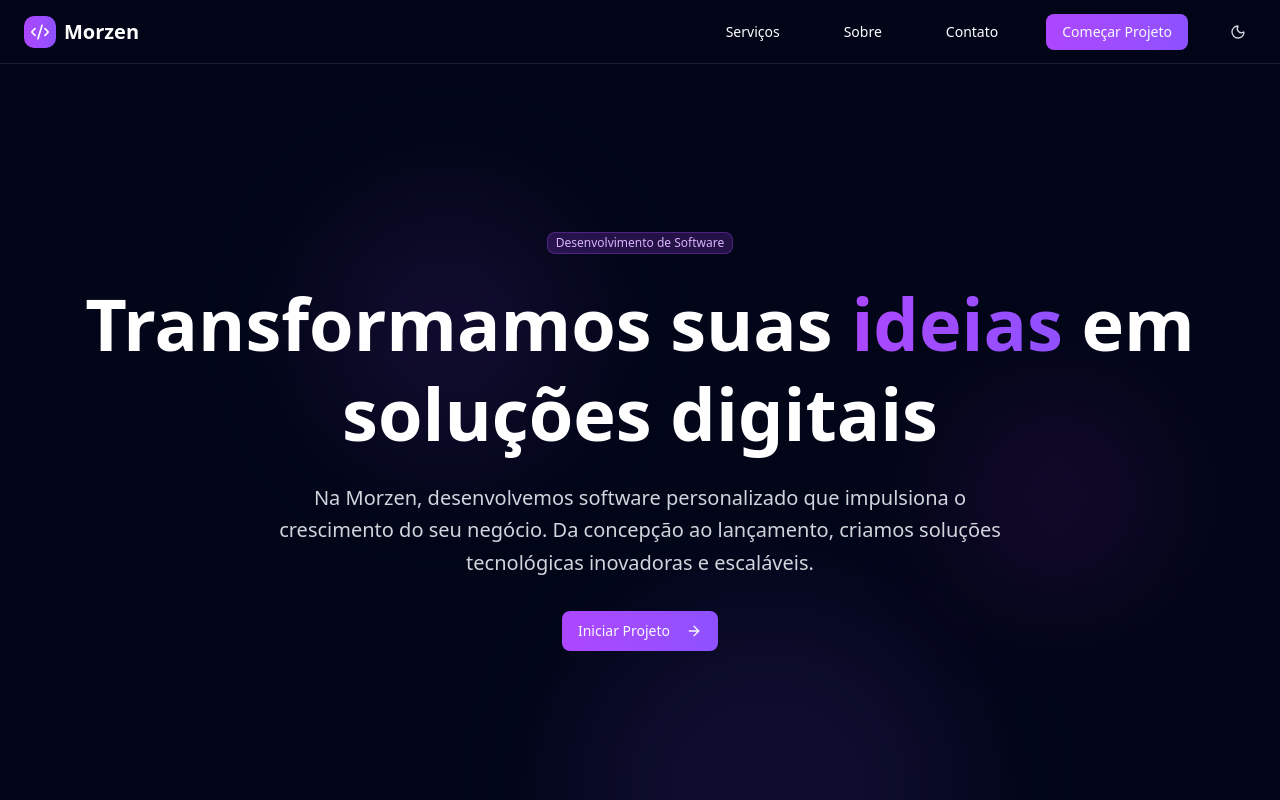
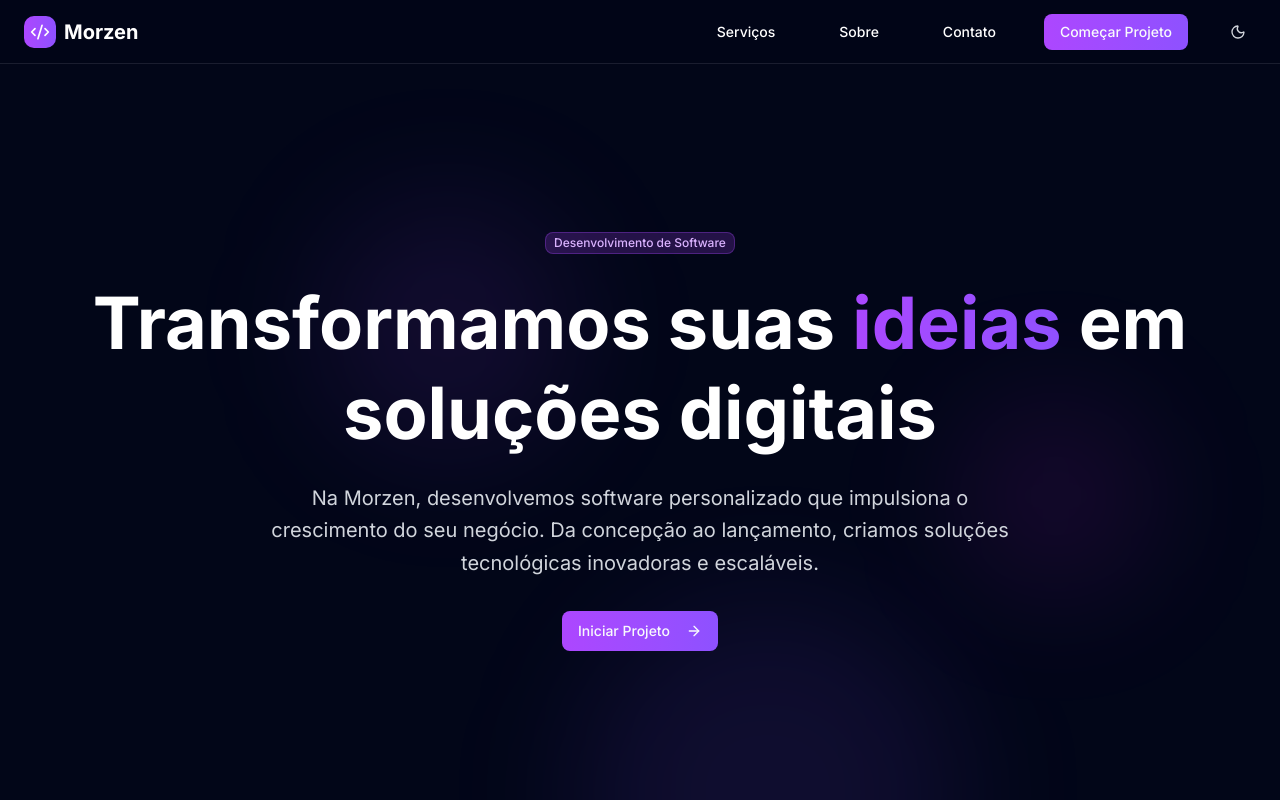
Before and after one commit to jeanpatrickm/Morzen, a Next.js app: page / in a window 1280 px wide. Shown: the top 800 px of the page. Built offline with nearby package versions, Linux system fonts and the light colour scheme.

Commit message:
inter font added

```diff
--- a/src/app/(public)/layout.tsx
+++ b/src/app/(public)/layout.tsx
@@ -7,7 +7,7 @@
 
 export default function Layout({ children }: Props) {
   return (
-    <div className="min-h-screen bg-white dark:bg-slate-950 transition-colors duration-300">
+    <div className="min-h-screen bg-white dark:bg-slate-950 transition-colors duration-300 ">
       <Navbar />
       <div className="fixed inset-0 overflow-hidden pointer-events-none">
         <div className="absolute top-1/4 left-1/4 w-64 h-64 bg-purple-500/5 dark:bg-purple-500/10 rounded-full blur-3xl"></div>
--- a/src/app/globals.css
+++ b/src/app/globals.css
@@ -123,6 +123,7 @@
 
   body {
     @apply bg-background text-foreground;
+    font-family: "Inter";
     scrollbar-color: var(--foreground) var(--background);
     scrollbar-width: thin;
     scroll-behavior: smooth;
--- a/src/app/layout.tsx
+++ b/src/app/layout.tsx
@@ -1,8 +1,13 @@
+import type { Metadata } from "next";
+import { Inter } from "next/font/google";
 import type React from "react";
-import type { Metadata } from "next";
 import { ThemeProvider } from "@/components/theme-provider";
+import "./globals.css";
 
-import "./globals.css";
+const inter = Inter({
+  subsets: ["latin"],
+  weight: ["400", "500", "600", "700", "900"]
+});
 
 export const metadata: Metadata = {
   title: "Morzen - Desenvolvimento de Software",
@@ -16,7 +21,7 @@
 }>) {
   return (
     <html lang="pt-BR" suppressHydrationWarning>
-      <body>
+      <body className={inter.className}>
         <ThemeProvider
           attribute="class"
           defaultTheme="dark"
```
